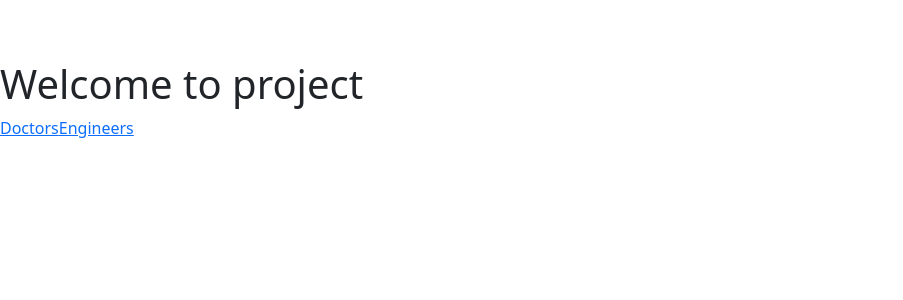
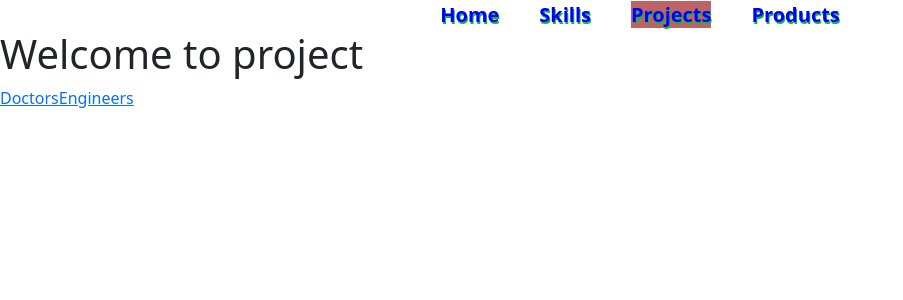
Before and after one commit to shravanred/project, a React (Create React App) app: page /projects in a window 1280 px wide. Shown: the top 300 px of the page, without its empty margins (0-903 px from the left). Built offline with nearby package versions, Linux system fonts and the light colour scheme.

Commit message:
changes are made in navbar

```diff
--- a/src/components/navbar/navbar.css
+++ b/src/components/navbar/navbar.css
@@ -1,5 +1,16 @@
 
 
+/* .active{
+    background-color: brown;
+} */
+
 .active{
-    background-color: brown;
+    background-color: rgb(190, 99, 99);
 }
+.bg{
+  text-shadow: 1px 2px rgb(18, 186, 60);
+  color: blue;
+  margin: 20px;
+  text-decoration: none;
+
+}
--- a/src/components/navbar/navbar.js
+++ b/src/components/navbar/navbar.js
@@ -1,60 +1,92 @@
+// import React from "react";
+// import {NavLink } from "react-router-dom";
+// import "./navbar.css"
+
+// const NavBar=()=>{
+// const linkstyle={
+//     textDecoration:'none'
+// }
+
+// const liststyle={
+//     margin:10
+// }
+
+//     return(
+//         <div>
+// <nav className="navbar navbar-expand-sm  navbar-dark">
+//   <div className="container-fluid">
+//     <a className="navbar-brand" href="#">
+//       Logo
+//     </a>
+//     <button
+//       className="navbar-toggler"
+//       type="button"
+//       data-bs-toggle="collapse"
+//       data-bs-target="#collapsibleNavbar"
+//     >
+//       <span className="navbar-toggler-icon" />
+//     </button>
+
+//     <div className="collapse navbar-collapse" id="collapsibleNavbar">
+//       <ul className="navbar-nav">
+//         <li className="nav-item" style={liststyle}>
+//           {/* <a className="nav-link" href="#">
+//             Home
+//           </a> */}
+//           <NavLink to={"/"} style={linkstyle}>Home</NavLink>
+//         </li>
+
+//         <li className="nav-item" style={liststyle}>
+//           {/* <a className="nav-link" href="#">
+//             Skills
+//           </a> */}
+//           <NavLink to={"/skills"} style={linkstyle}>Skills</NavLink>
+//         </li>
+
+//         <li className="nav-item" style={liststyle}>
+//           {/* <a className="nav-link" href="#">
+//             Project
+//           </a> */}
+//           <NavLink to={"/projects"} style={linkstyle}>Projects</NavLink>
+//         </li>
+//       </ul>
+//     </div>
+//   </div>
+// </nav>
+// </div>
+//     );
+// }
+
+// export default NavBar;
+
+
 import React from "react";
-import {NavLink } from "react-router-dom";
-import "./navbar.css"
+import { NavLink } from "react-router-dom";
+import "./navbar.css";
 
-const NavBar=()=>{
-const linkstyle={
-    textDecoration:'none'
-}
-
-const liststyle={
-    margin:10
-}
-
-    return(
+function Navbar() {
+  return (
     <div>
-<nav className="navbar navbar-expand-sm  navbar-dark">
-  <div className="container-fluid">
-    <a className="navbar-brand" href="#">
-      Logo
-    </a>
-    <button
-      className="navbar-toggler"
-      type="button"
-      data-bs-toggle="collapse"
-      data-bs-target="#collapsibleNavbar"
+      <nav
+        style={{ textAlign: "center", fontWeight: "bold", fontSize: "20px" }}
       >
-      <span className="navbar-toggler-icon" />
-    </button>
-
-    <div className="collapse navbar-collapse" id="collapsibleNavbar">
-      <ul className="navbar-nav">
-        <li className="nav-item" style={liststyle}>
-          {/* <a className="nav-link" href="#">
+        {/* <NavLink to="/" className="navbar-brand"> Logo
+        </NavLink> */}
+        <NavLink to="/" className="bg">
           Home
-          </a> */}
-          <NavLink to={"/"} style={linkstyle}>Home</NavLink>
-        </li>
-
-        <li className="nav-item" style={liststyle}>
-          {/* <a className="nav-link" href="#">
+        </NavLink>
+        <NavLink to="/skills" className="bg">
           Skills
-          </a> */}
-          <NavLink to={"/skills"} style={linkstyle}>Skills</NavLink>
-        </li>
-
-        <li className="nav-item" style={liststyle}>
-          {/* <a className="nav-link" href="#">
-            Project
-          </a> */}
-          <NavLink to={"/projects"} style={linkstyle}>Projects</NavLink>
-        </li>
-      </ul>
-    </div>
-  </div>
+        </NavLink>
+        <NavLink to="/projects" className="bg">
+          Projects
+        </NavLink>
+        <NavLink to="/products" className="bg">
+          Products
+        </NavLink>
       </nav>
     </div>
   );
 }
 
-export default NavBar;
+export default Navbar;
--- a/src/screens/skills/skills.js
+++ b/src/screens/skills/skills.js
@@ -1,5 +1,6 @@
 import React from "react";
 import NavBar from "../../components/navbar/navbar";
+
 const Skills=()=>{
     return(
         <>
```
Lines whose indentation alone changed are shown as unchanged.
